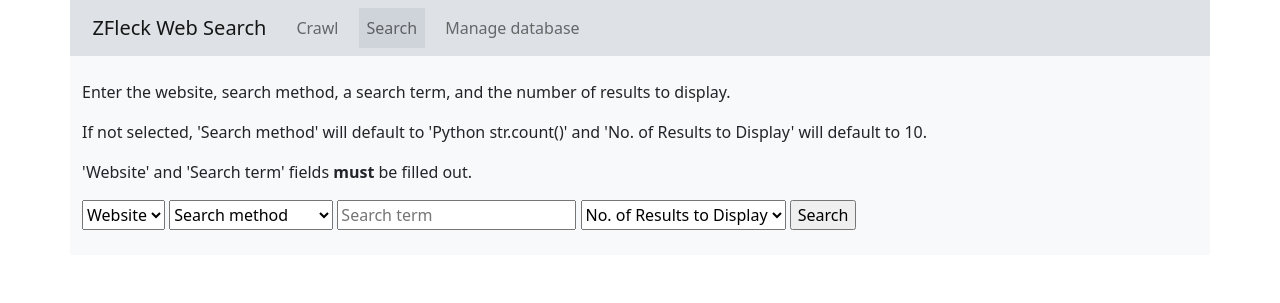
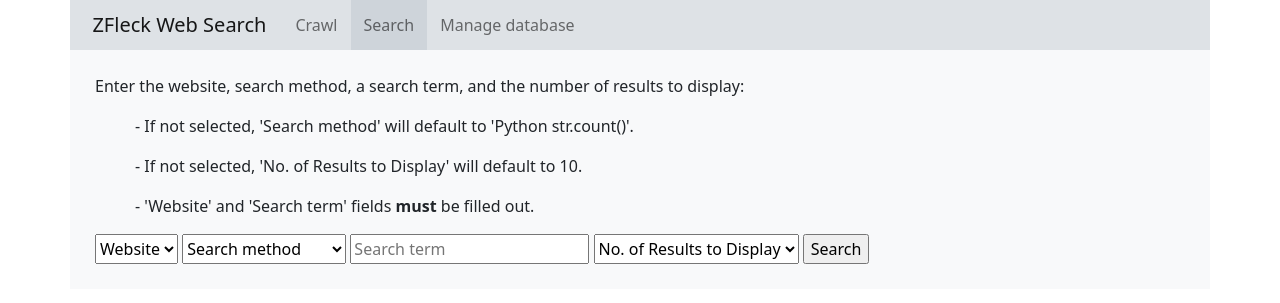
Before and after one commit to ZachFleck42/Website-Search-Engine, a Django app: page /search/ in a window 1280 px wide. Shown: the top 303 px of the page. Run offline with Django 4.2, Linux system fonts and the light colour scheme; data that the repository does not hold is empty; some libraries are stand-ins or nearby versions.

Commit message:
Improves CSS and aesthetics

```diff
--- a/website/static/style.css
+++ b/website/static/style.css
@@ -1,22 +1,30 @@
-.navbar, .navDiv{
-    background-color: #dee2e6;
+.navDiv{
+    background-color: #DEE2E6;
+}
+
+.navbar{
+    padding: 0px;
 }
 
 .nav-item{
-    margin-left: 6px;
-    margin-right: 6px;
+    padding: 5px;
 }
 
 .active{
-    background-color: #ced4da;
+    background-color: #CED4DA;
 }
 
 .content{
-    background-color: #f8f9fa;
-    height: 100%;
+    background-color: #F8F9FA;
     padding-bottom: 1px;
+    padding-left: 25px;
+    padding-right: 25px;
 }
 
 .inputBox{
     height:30px;
 }
+
+.tab{
+    margin-left: 40px;
+}
--- a/website/templates/crawl.html
+++ b/website/templates/crawl.html
@@ -12,6 +12,6 @@
 {% if crawledURL %}
     <p>Successfully crawled "{{crawledURL}}". Visited {{webpageVisitCount}} pages in {{crawlTime}} seconds.</p>
 {% elif blankForm %}
-    <p>Error: URL field cannot be blank. Please enter a valid URL and try again.</p>
+    <p>Error: Please enter a valid URL.</p>
 {% endif %}
 {% endblock %}
--- a/website/templates/search.html
+++ b/website/templates/search.html
@@ -4,9 +4,10 @@
 <br>
 <form method="post">
     {% csrf_token %}
-    <p>Enter the website, search method, a search term, and the number of results to display.</p>
-    <p>If not selected, 'Search method' will default to 'Python str.count()' and 'No. of Results to Display' will default to 10.</p>
-    <p>'Website' and 'Search term' fields <b>must</b> be filled out.</p>
+    <p>Enter the website, search method, a search term, and the number of results to display:</p>
+    <p class="tab">- If not selected, 'Search method' will default to 'Python str.count()'.</p>
+    <p class="tab">- If not selected, 'No. of Results to Display' will default to 10.</p>
+    <p class="tab">- 'Website' and 'Search term' fields <b>must</b> be filled out.</p>
     <select name="input_website" class="inputBox">
         {% if searchWebsite %}
             <option selected value="{{searchWebsite}}">{{searchWebsite}}</option>
@@ -55,11 +56,11 @@
 <br>
 
 {% if noWebsite %}
-    <p>Error: No website input. Please select a website and try again.</p>
+    <p>Error: Please select a website.</p>
 {% endif %}
 
 {% if noSearchTerm %}
-    <p>Error: No search term. Please input a search term and try again</p>
+    <p>Error: Please input a search term.</p>
 {% endif %}
 
 {% if searchTerm %}
```
